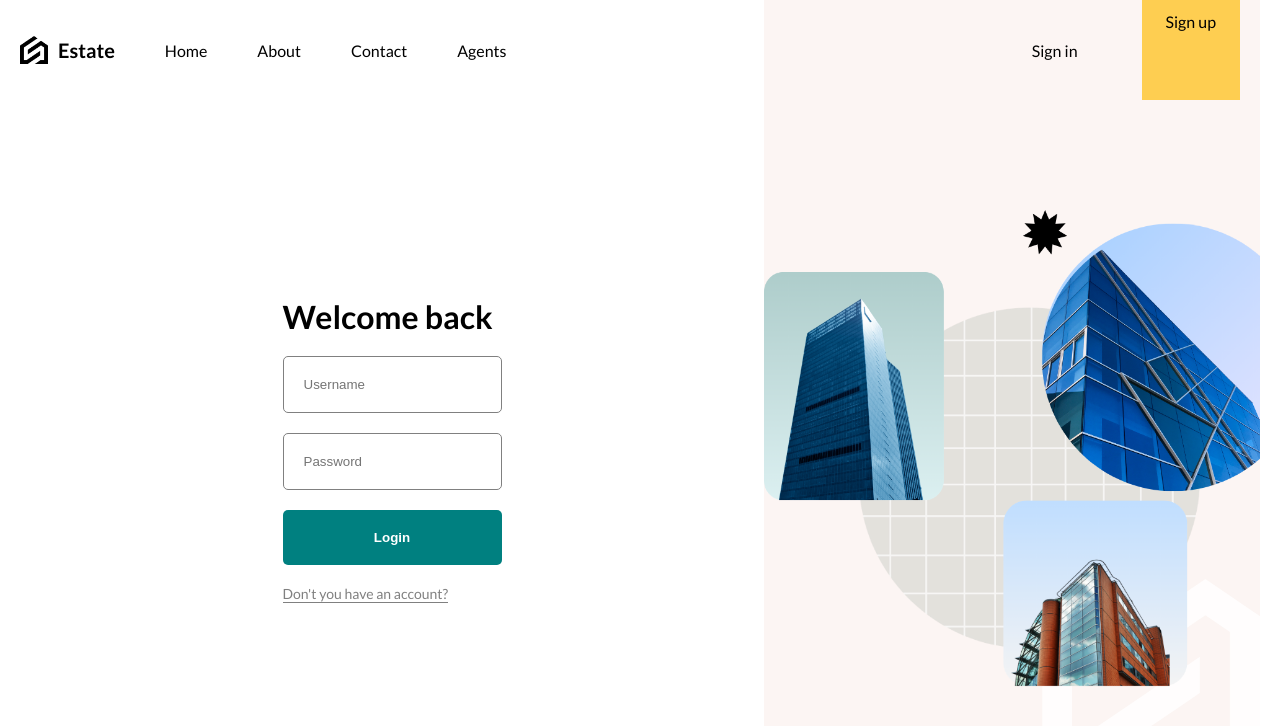
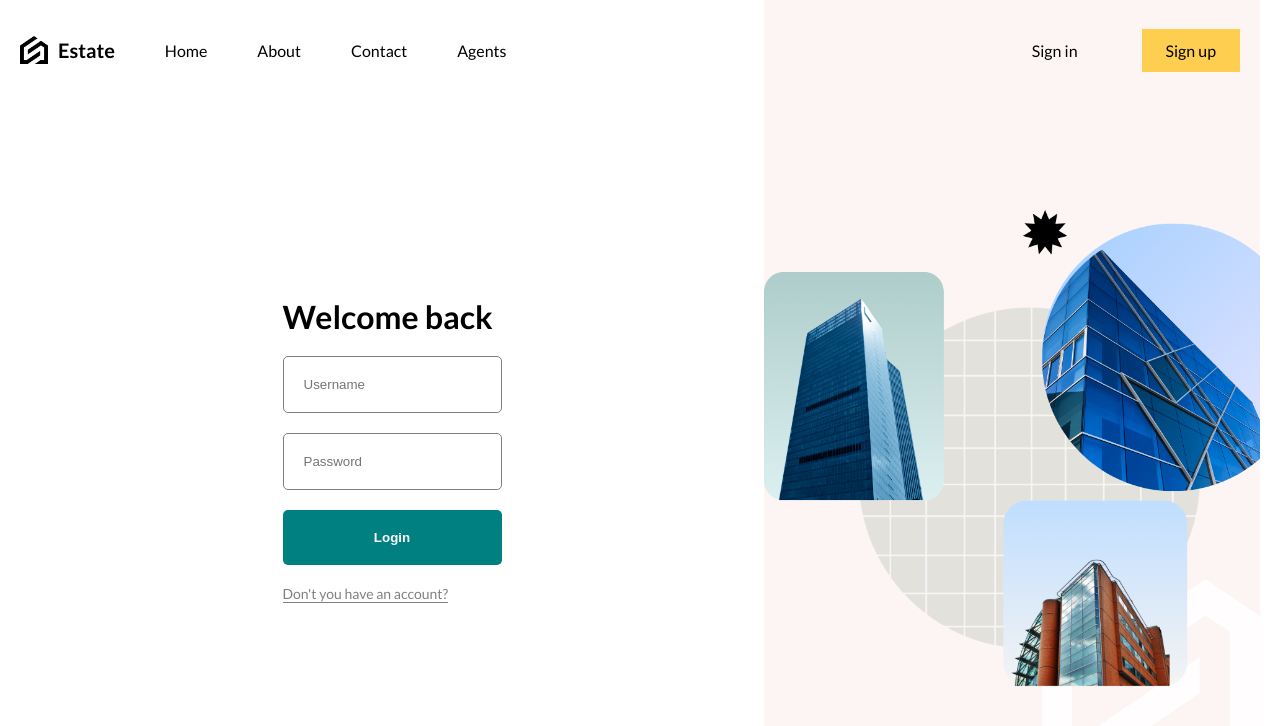
Before and after one commit to noobapoo99/property, a React (Vite) app in the folder client/: page /login in a window 1280 px wide. Shown: the top 726 px of the page. Built offline with nearby package versions, Linux system fonts and the light colour scheme; no server answers.

Commit message:
update_post_bug_resolved

```diff
--- a/client/src/components/map/Map.jsx
+++ b/client/src/components/map/Map.jsx
@@ -9,7 +9,7 @@ function Map({ items }) {
       center={
         items.length === 1
           ? [items[0].latitude, items[0].longitude]
-          : [51.5074, -0.1278]
+          : [28.7041, 77.1025]
       }
       zoom={7}
       scrollWheelZoom={false}
--- a/client/src/components/navbar/navbar.scss
+++ b/client/src/components/navbar/navbar.scss
@@ -63,12 +63,12 @@ nav {
       margin: 20px;
     }
 
-    .user{
+    .user {
       display: flex;
       align-items: center;
       font-weight: bold;
 
-      img{
+      img {
         width: 40px;
         height: 40px;
         border-radius: 50%;
@@ -76,20 +76,20 @@ nav {
         margin-right: 20px;
       }
 
-      span{
-        @include sm{
+      span {
+        @include sm {
           display: none;
         }
       }
 
-      .profile{
+      .profile {
         padding: 12px 24px;
         background-color: #fece51;
         cursor: pointer;
         border: none;
         position: relative;
 
-        .notification{
+        .notification {
           position: absolute;
           top: -8px;
           right: -8px;
@@ -102,12 +102,17 @@ nav {
           align-items: center;
           justify-content: center;
         }
-
       }
     }
 
     .register {
       background-color: #fece51;
+      display: flex;
+      justify-content: center;
+      align-items: center;
+      width: auto; /* Adjusts the width, or you can set a specific width */
+      height: auto;
+      // min-height: 100vh;
     }
 
     .menuIcon {
--- a/client/src/routes/newPostPage/newPostPage.jsx
+++ b/client/src/routes/newPostPage/newPostPage.jsx
@@ -28,7 +28,7 @@ function NewPostPage() {
           address: inputs.address,
           city: inputs.city,
           bedroom: parseInt(inputs.bedroom),
-          bathroom: parseInt(inputs.address),
+          bathroom: parseInt(inputs.bathroom),
           latitude: inputs.latitude,
           longitude: inputs.longitude,
           type: inputs.type,
```
